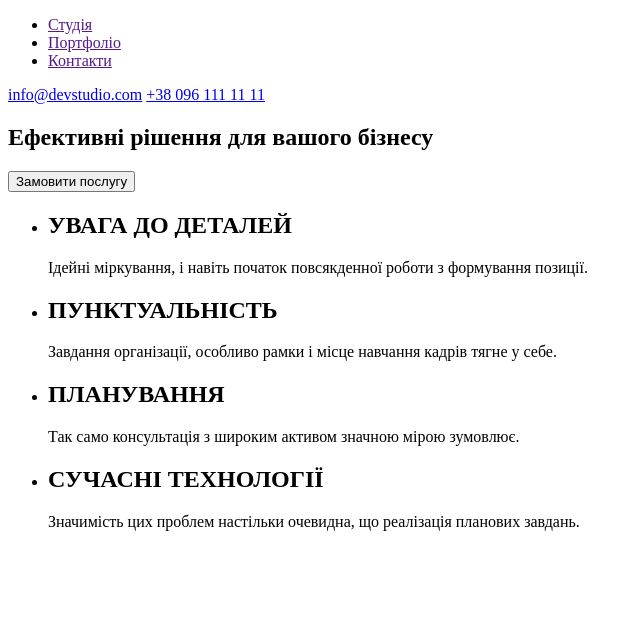
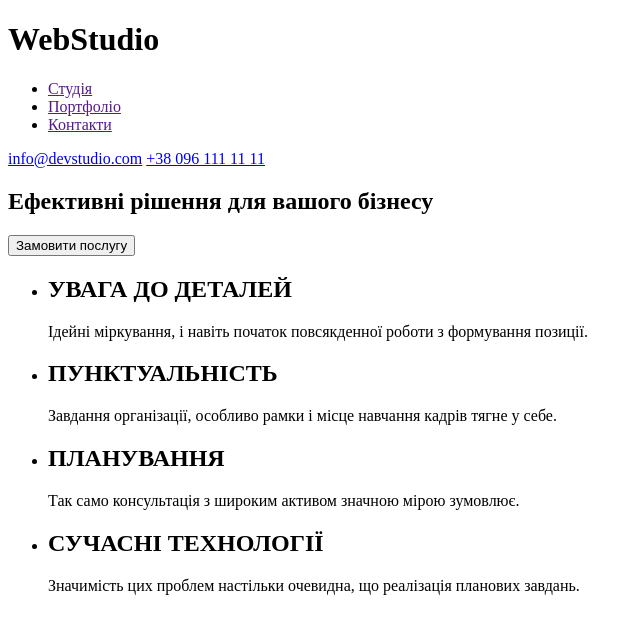
Before and after one commit to AleksandrKh77/goit-markup-hw-01, a plain HTML site: page index.html in a window 1280 px wide. Shown: the whole page, without its empty margins (0-642 px from the left). Drawn offline with Linux system fonts and the light colour scheme.

Commit message:
Update index.html

```diff
--- a/index.html
+++ b/index.html
@@ -10,7 +10,7 @@
 <body>
 
     <header>
-        <alt="WebStudio">
+        <h1>WebStudio</h1>
         <ul>
             <li><a href="">Студія</a></li>
             <li><a href="">Портфоліо</a></li>
```
